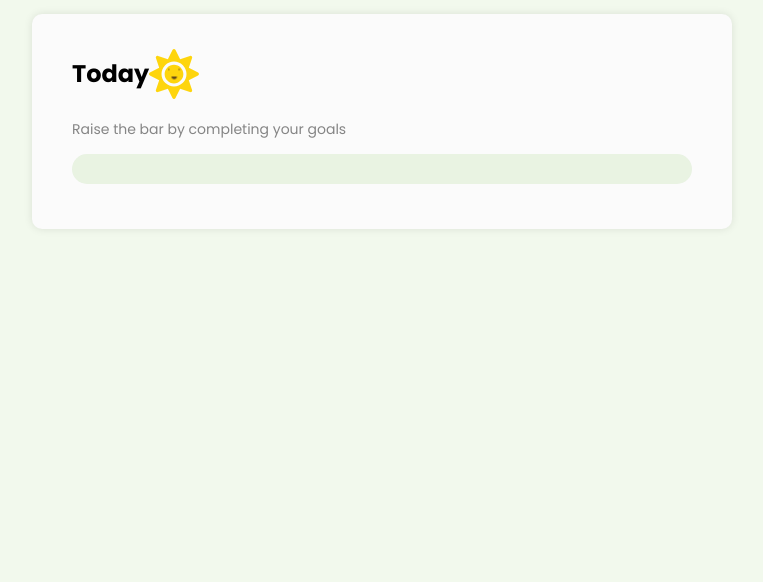
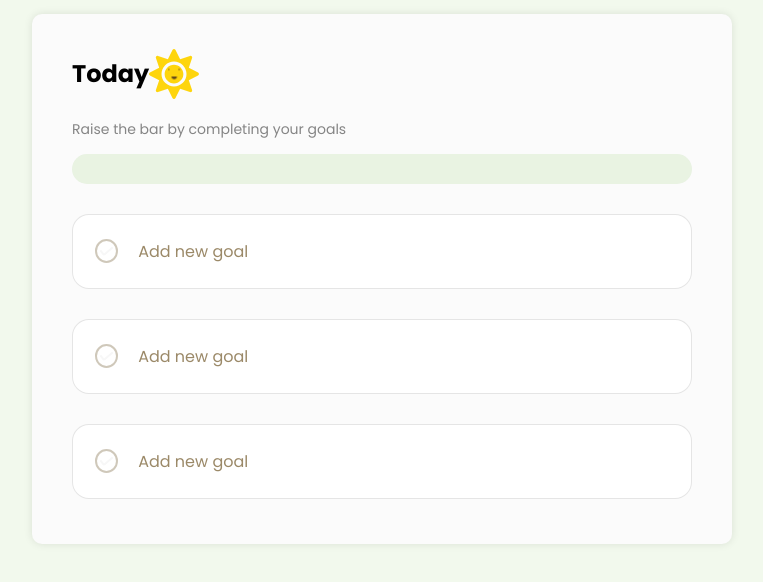
Before and after one commit to aisha-abid/focus-pulse, a plain HTML site: page index.html in a window 1280 px wide. Shown: the part 148-730 px from the top of the page, without its empty margins (258-1021 px from the left). Drawn offline with Linux system fonts and the light colour scheme.

Commit message:
Added goals section

```diff
--- a/index.html
+++ b/index.html
@@ -35,8 +35,20 @@
          <p class="error-label">Please set all the 3 goals!</p>
       </div> <!--progress bar-->
 
+      <div class="goal">
+      <div class="custom-checkbox"><img class="check-in" src="icons/check-in.svg" alt=""></div> <!--custom checkbox end-->
+      <input class="goal-input" type="text" placeholder="Add new goal" id="first">
+      </div> <!--goal end-->
 
+       <div class="goal">
+      <div class="custom-checkbox"><img class="check-in" src="icons/check-in.svg" alt=""></div> <!--custom checkbox end-->
+      <input class="goal-input" type="text" placeholder="Add new goal" id="second">
+      </div> <!--goal end-->
 
+       <div class="goal">
+      <div class="custom-checkbox"><img class="check-in" src="icons/check-in.svg" alt=""></div> <!--custom checkbox end-->
+      <input class="goal-input" type="text" placeholder="Add new goal" id="third">
+      </div> <!--goal end-->
 
 
         </div> <!--card end-->
--- a/style.css
+++ b/style.css
@@ -109,3 +109,34 @@ main{
 .show-error .error-label{
     display: block;
 }
+.goal{
+    border: 1px solid rgba(0,0,0,0.1);
+    border-radius: 17px;
+    display: flex;
+    height: 75px;
+    padding: 0 22px;
+    align-items: center;
+    margin-bottom: 30px;
+    background-color: #fff;
+}
+.custom-checkbox{
+    height: 24px;
+    width: 24px;
+    border: 2px solid rgba(97, 72, 28, 0.3);
+    border-radius: 50%;
+    cursor: pointer;
+    display: flex;
+    align-items: center;
+    justify-content: center;
+}
+.goal-input{
+    padding-left: 20px;
+    font-family: inherit;
+    font-size: 16px;
+    border: none;
+    width: 100%;
+    align-self: stretch;
+}
+.goal-input::placeholder{
+    color: rgb(155,137,104);
+}
```
